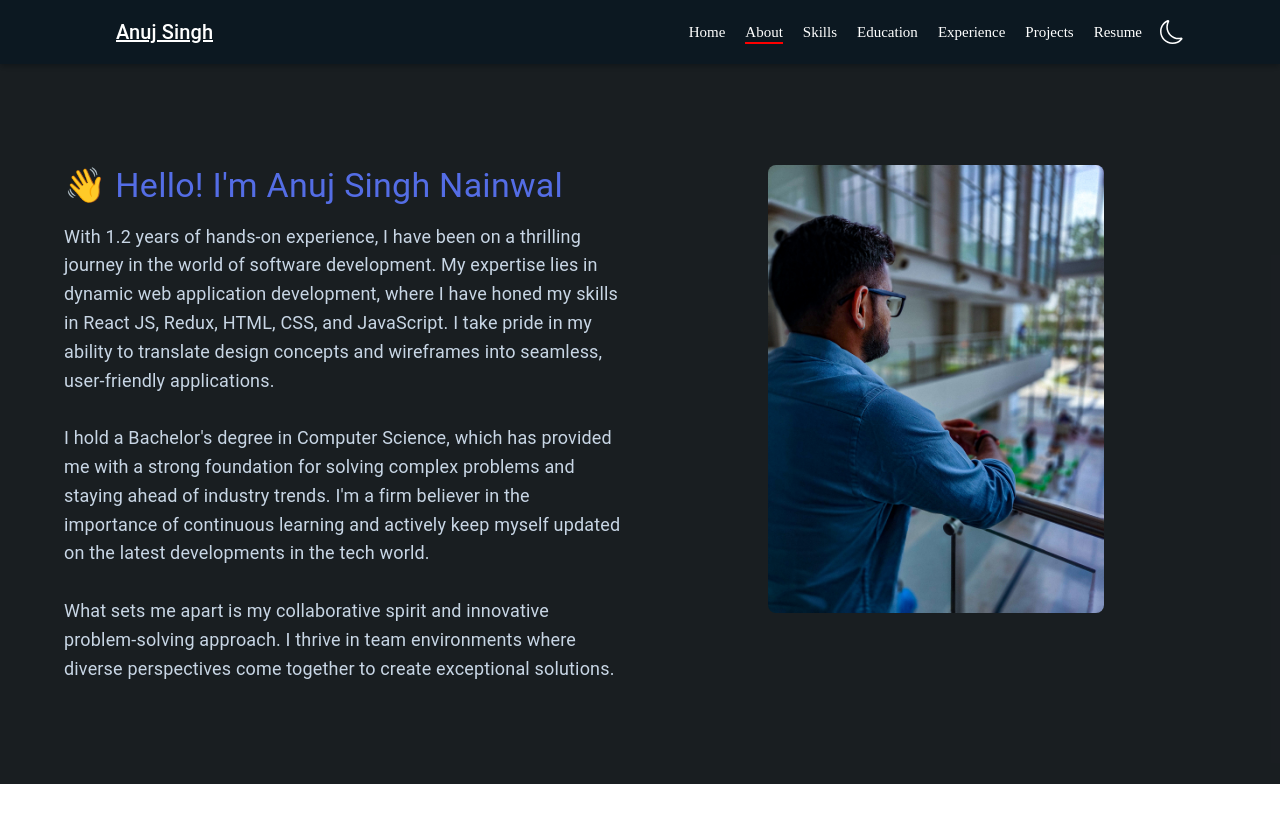
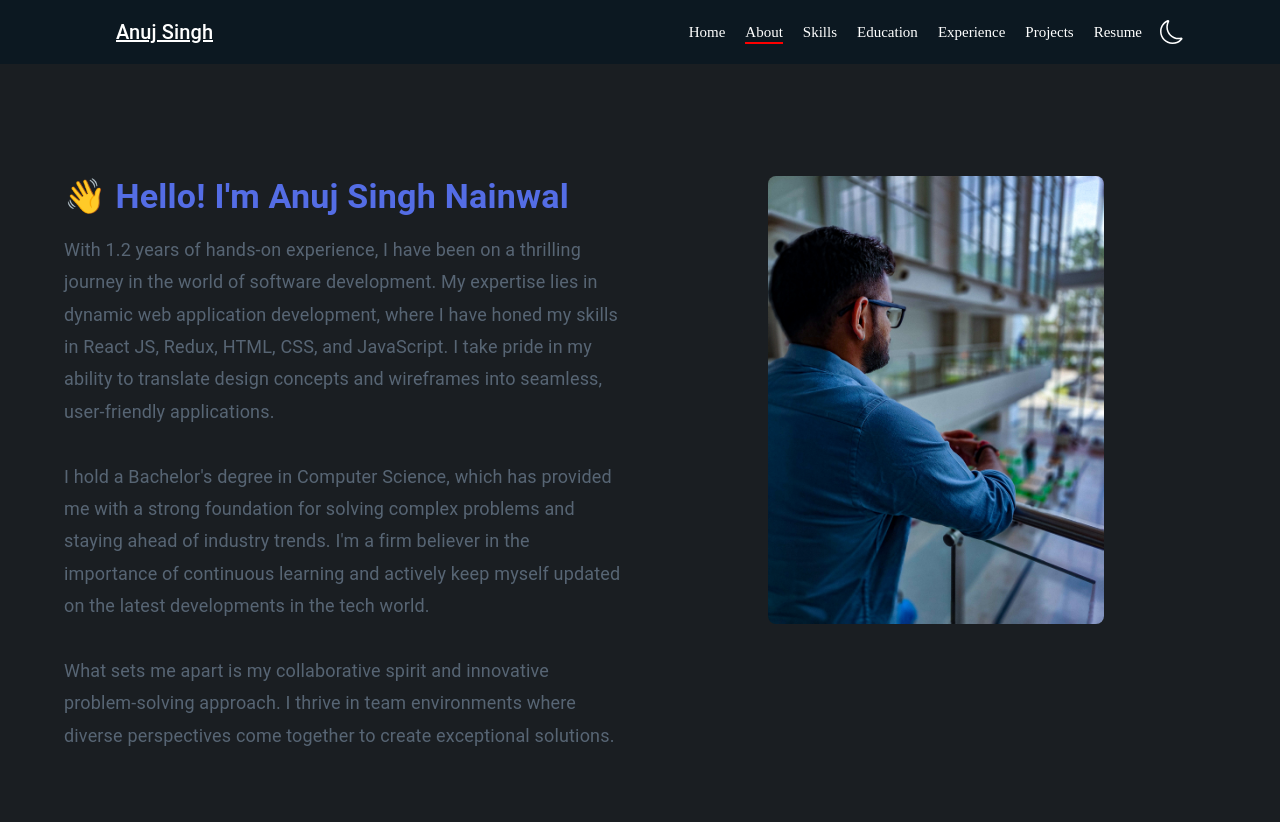
Before and after one commit to anujnainwal/portfolio, a React (Create React App) app: page /about in a window 1280 px wide. Shown: the top 822 px of the page. Before the commit the page ends 800 px from the top, so only its background shows below. Built offline with nearby package versions, Linux system fonts and the light colour scheme.

Commit message:
fix ui design of this

```diff
--- a/package.json
+++ b/package.json
@@ -18,6 +18,7 @@
     "react": "^18.2.0",
     "react-dom": "^18.2.0",
     "react-icons": "^4.11.0",
+    "react-reveal": "^1.2.2",
     "react-router-dom": "^6.16.0",
     "react-scripts": "5.0.1",
     "react-vertical-timeline-component": "^3.6.0",
--- a/src/components/EducationSection/assets/css/educations.css
+++ b/src/components/EducationSection/assets/css/educations.css
@@ -1,6 +1,6 @@
 .educationSection {
   height: fit-content;
-  min-height: 90vh;
+  min-height: 100vh;
   background: #050a0eea;
   display: flex;
   flex-direction: column;
--- a/src/components/ProjectSection/ProjectSection.jsx
+++ b/src/components/ProjectSection/ProjectSection.jsx
@@ -36,7 +36,7 @@ const ProjectSection = () => {
   ];
 
   return (
-    <Box className="projectSection" sx={{ padding: 4 }}>
+    <Box className="projectSection" sx={{ padding: 4, height: "100vh" }}>
       <Typography variant="h4" gutterBottom align="center">
         My Projects
       </Typography>
--- a/src/components/aboutSection/AboutSection.jsx
+++ b/src/components/aboutSection/AboutSection.jsx
@@ -2,42 +2,64 @@ import React from "react";
 import { Box, Container, Grid, Typography } from "@mui/material";
 import "./assets/css/about.css";
 import AboutImage from "./assets/image/photo.jpg";
+import { styled } from "@mui/system";
+import Fade from "react-reveal/Fade";
+
+const HoverImage = styled("img")({
+  objectFit: "cover",
+  height: "100%",
+  borderRadius: "8px",
+  transition: "transform 0.3s ease-in-out",
+  "&:hover": {
+    transform: "scale(1.05)",
+  },
+});
 
 const AboutSection = () => {
   return (
-    <Box component="div" className="aboutSection">
+    <Box
+      component="div"
+      className="aboutSection"
+      sx={{ height: "100vh", py: 8, backgroundColor: "#1A1E22" }}
+    >
       <Container maxWidth="lg">
         <Grid container spacing={4}>
           <Grid item xs={12} md={6}>
+            <Fade bottom>
               <Typography
                 variant="h4"
                 component="h1"
                 sx={{
                   color: "#546de5",
                   marginBottom: 2,
-              }}>
+                  fontWeight: 700,
+                }}
+              >
                 👋 Hello! I'm Anuj Singh Nainwal
               </Typography>
               <Typography
                 variant="body1"
                 sx={{
-                color: "#c8d6e5",
-                lineHeight: 1.6,
+                  color: "#576574",
+                  lineHeight: 1.8,
                   fontSize: 18,
-              }}>
-              With 1.2 years of hands-on experience, I have been on a thrilling
-              journey in the world of software development. My expertise lies in
-              dynamic web application development, where I have honed my skills
-              in React JS, Redux, HTML, CSS, and JavaScript. I take pride in my
-              ability to translate design concepts and wireframes into seamless,
-              user-friendly applications.
+                }}
+              >
+                With 1.2 years of hands-on experience, I have been on a
+                thrilling journey in the world of software development. My
+                expertise lies in dynamic web application development, where I
+                have honed my skills in React JS, Redux, HTML, CSS, and
+                JavaScript. I take pride in my ability to translate design
+                concepts and wireframes into seamless, user-friendly
+                applications.
                 <br />
                 <br />
-              I hold a Bachelor's degree in Computer Science, which has provided
-              me with a strong foundation for solving complex problems and
-              staying ahead of industry trends. I'm a firm believer in the
-              importance of continuous learning and actively keep myself updated
-              on the latest developments in the tech world.
+                I hold a Bachelor's degree in Computer Science, which has
+                provided me with a strong foundation for solving complex
+                problems and staying ahead of industry trends. I'm a firm
+                believer in the importance of continuous learning and actively
+                keep myself updated on the latest developments in the tech
+                world.
                 <br />
                 <br />
                 What sets me apart is my collaborative spirit and innovative
@@ -45,20 +67,14 @@ const AboutSection = () => {
                 diverse perspectives come together to create exceptional
                 solutions.
               </Typography>
+            </Fade>
           </Grid>
           <Grid item xs={12} md={6}>
+            <Fade bottom delay={200}>
               <div className="hover14 column">
-              <img
-                src={AboutImage}
-                alt="user"
-                style={{
-                  objectFit: "cover",
-
-                  height: "50%",
-                  borderRadius: "8px",
-                }}
-              />
+                <HoverImage src={AboutImage} alt="user" />
               </div>
+            </Fade>
           </Grid>
         </Grid>
       </Container>
--- a/src/components/skills/assets/css/project.css
+++ b/src/components/skills/assets/css/project.css
@@ -1,13 +1,13 @@
 /* project.css */
 
-.skillSection{
+.skillSection {
   height: fit-content;
   background: #050a0eea;
   display: flex;
   flex-wrap: wrap;
   justify-content: center;
   padding: 2;
-  min-height: 90vh;
+  min-height: 100vh;
 }
 
 .skill_box {
```
Also changed, not shown: 1 other file (tests, documents, lock files or other folders). Lines whose indentation alone changed are shown as unchanged.
